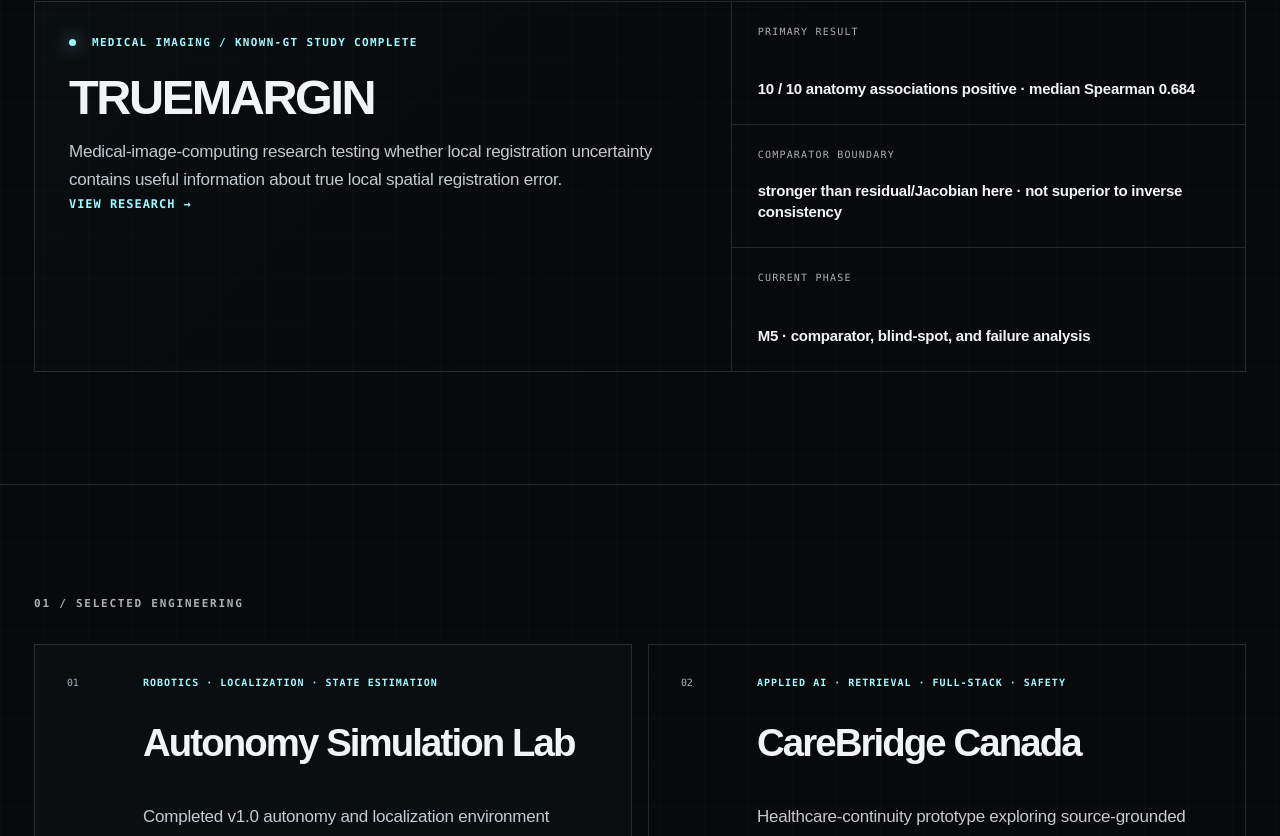
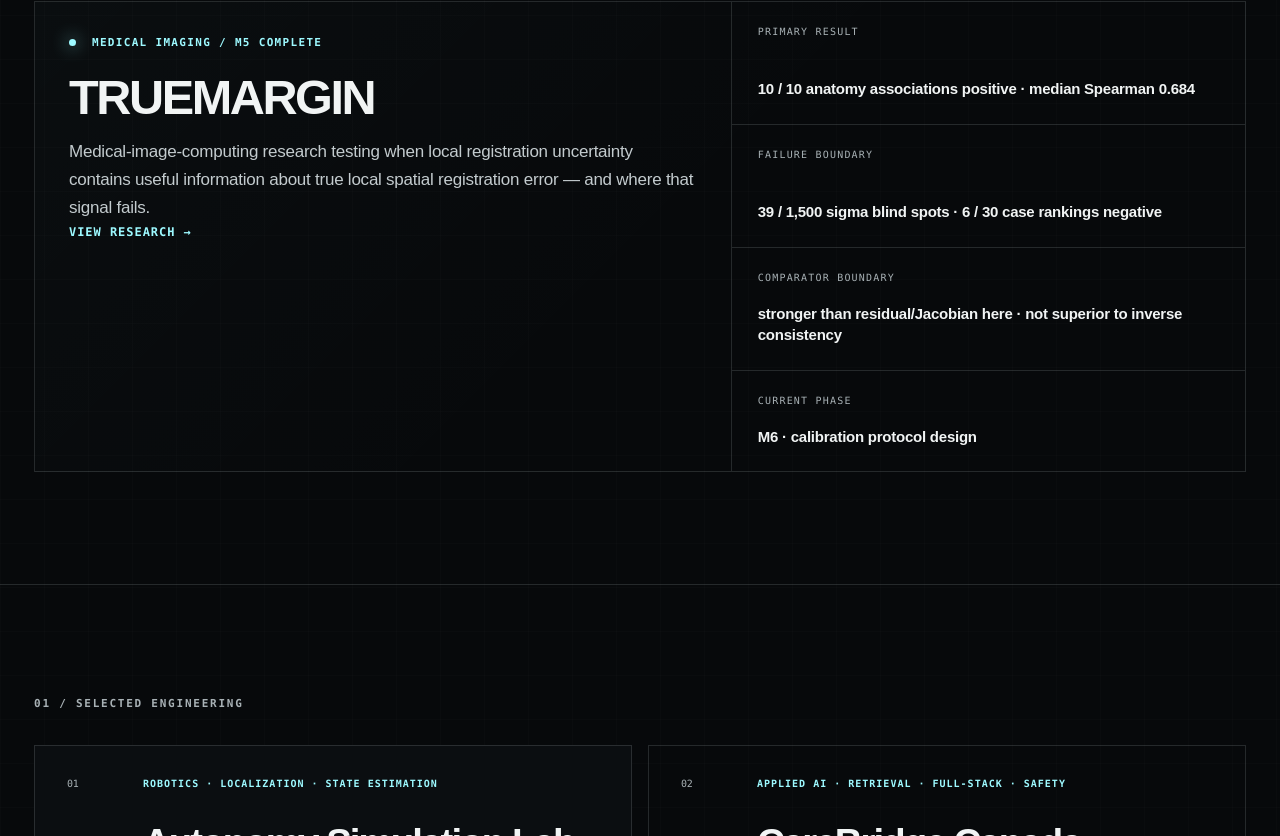
Before and after one commit to Kushrishi/kushrishi.com, a Next.js app: page / in a window 1280 px wide. Shown: the part 1745-2581 px from the top of the page. Built offline with nearby package versions, Linux system fonts and the light colour scheme.

Commit message:
Sync homepage to completed TrueMargin M5

```diff
--- a/app/page.tsx
+++ b/app/page.tsx
@@ -76,12 +76,13 @@ export default function Home() {
           <div className="research-secondary-card">
             <div className="research-secondary-main">
               <div className="status-line">
-                <span className="status-dot" /> MEDICAL IMAGING / KNOWN-GT STUDY COMPLETE
+                <span className="status-dot" /> MEDICAL IMAGING / M5 COMPLETE
               </div>
               <h3>TRUEMARGIN</h3>
               <p>
-                Medical-image-computing research testing whether local registration uncertainty
-                contains useful information about true local spatial registration error.
+                Medical-image-computing research testing when local registration uncertainty
+                contains useful information about true local spatial registration error — and where
+                that signal fails.
               </p>
               <Link className="text-link" href="/research/truemargin" prefetch={false}>View research →</Link>
             </div>
@@ -92,12 +93,16 @@ export default function Home() {
                 <strong>10 / 10 anatomy associations positive · median Spearman 0.684</strong>
               </div>
               <div>
+                <span>FAILURE BOUNDARY</span>
+                <strong>39 / 1,500 sigma blind spots · 6 / 30 case rankings negative</strong>
+              </div>
+              <div>
                 <span>COMPARATOR BOUNDARY</span>
                 <strong>stronger than residual/Jacobian here · not superior to inverse consistency</strong>
               </div>
               <div>
                 <span>CURRENT PHASE</span>
-                <strong>M5 · comparator, blind-spot, and failure analysis</strong>
+                <strong>M6 · calibration protocol design</strong>
               </div>
             </div>
           </div>
```
